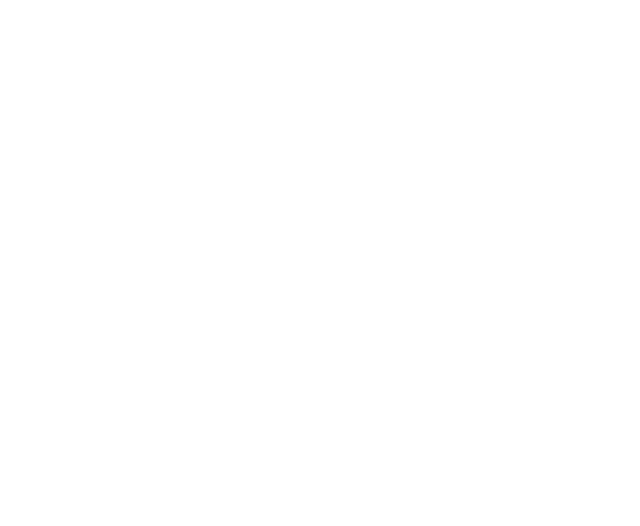
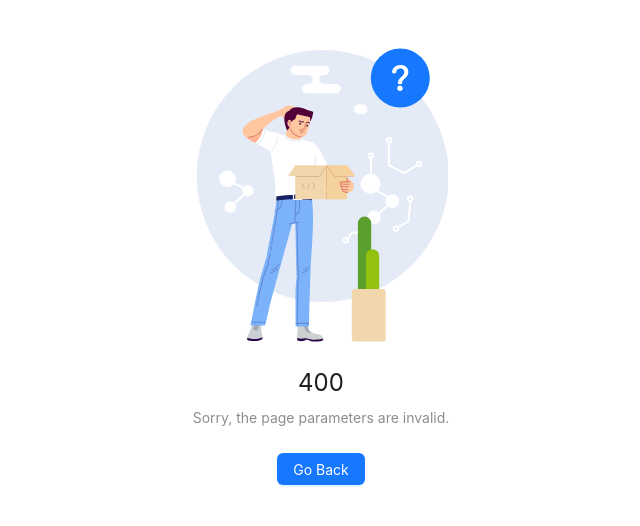
Before and after one commit to a-asmaa/flight-app, a React (Create React App) app: page /bad-request in a window 1280 px wide. Before the commit this address had no page. Shown: the top 526 px of the page, without its empty margins (319-959 px from the left). Built offline with nearby package versions, Linux system fonts and the light colour scheme.

Commit message:
add error page

```diff
--- a/src/App.tsx
+++ b/src/App.tsx
@@ -5,12 +5,15 @@
 import Register from './pages/Register';
 import {BrowserRouter,Route,Routes} from "react-router-dom";
 import ProtectedRoute from './utils/ProtectedRoute';
+import BadRequest from './pages/ErrorPage';
 
 const App: React.FC = () => {
 
   return (
     <BrowserRouter>
     <Routes>
+        <Route path="/bad-request" element={<BadRequest />} />
+
         <Route path="/login" element={<Login/>} />
         <Route path="/register" element={<Register/>} />
         <Route path="/flights" element={
--- /dev/null
+++ b/src/pages/ErrorPage.tsx
@@ -0,0 +1,17 @@
+// src/pages/BadRequest.tsx
+import React from 'react';
+import { Result, Button } from 'antd';
+import { useNavigate } from 'react-router-dom';
+
+export default function BadRequest() {
+  const navigate = useNavigate();
+
+  return (
+    <Result
+      status='404'
+      title="400"
+      subTitle="Sorry, the page parameters are invalid."
+      extra={<Button type="primary" onClick={() => navigate('/flights')}>Go Back</Button>}
+    />
+  );
+}
```
